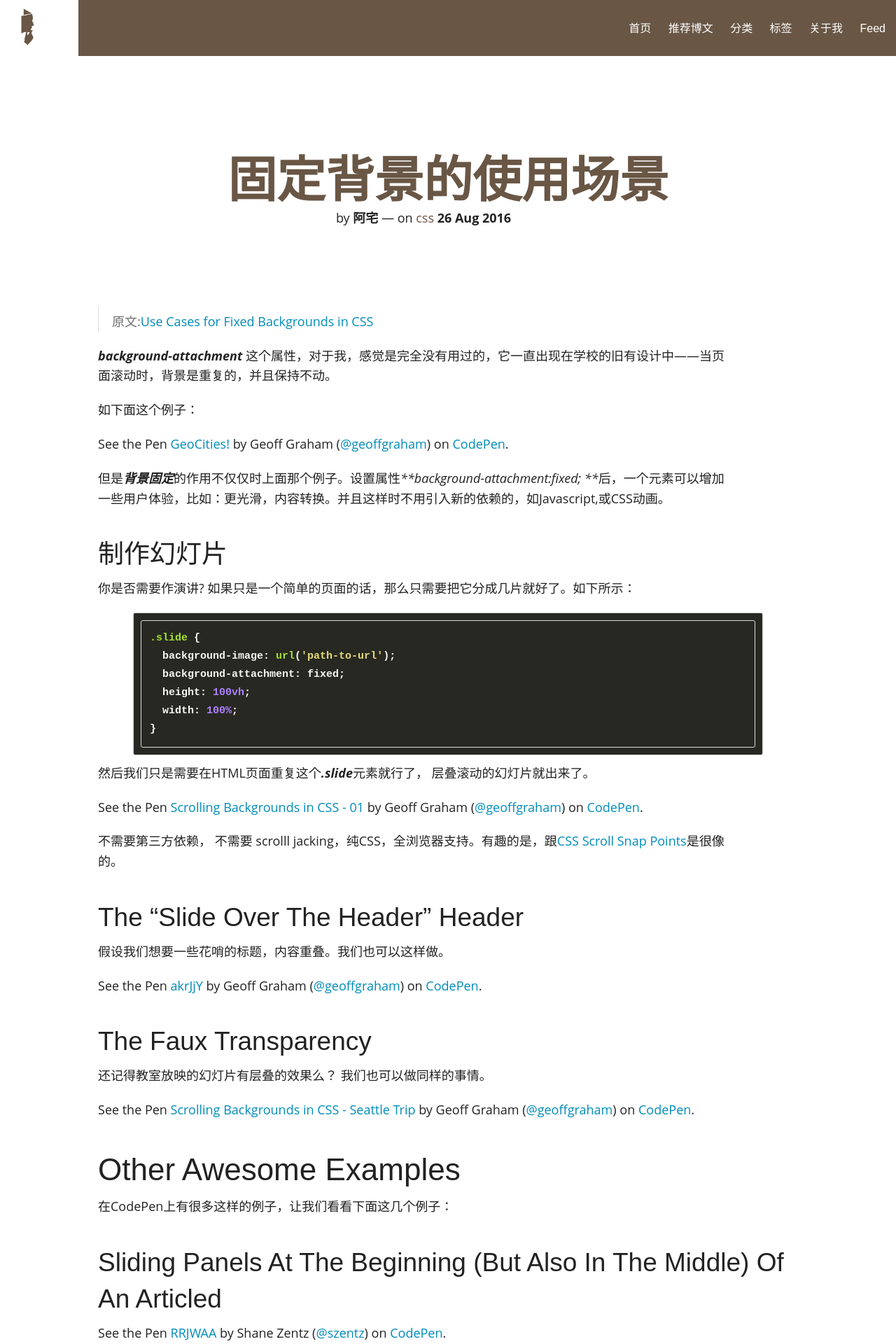
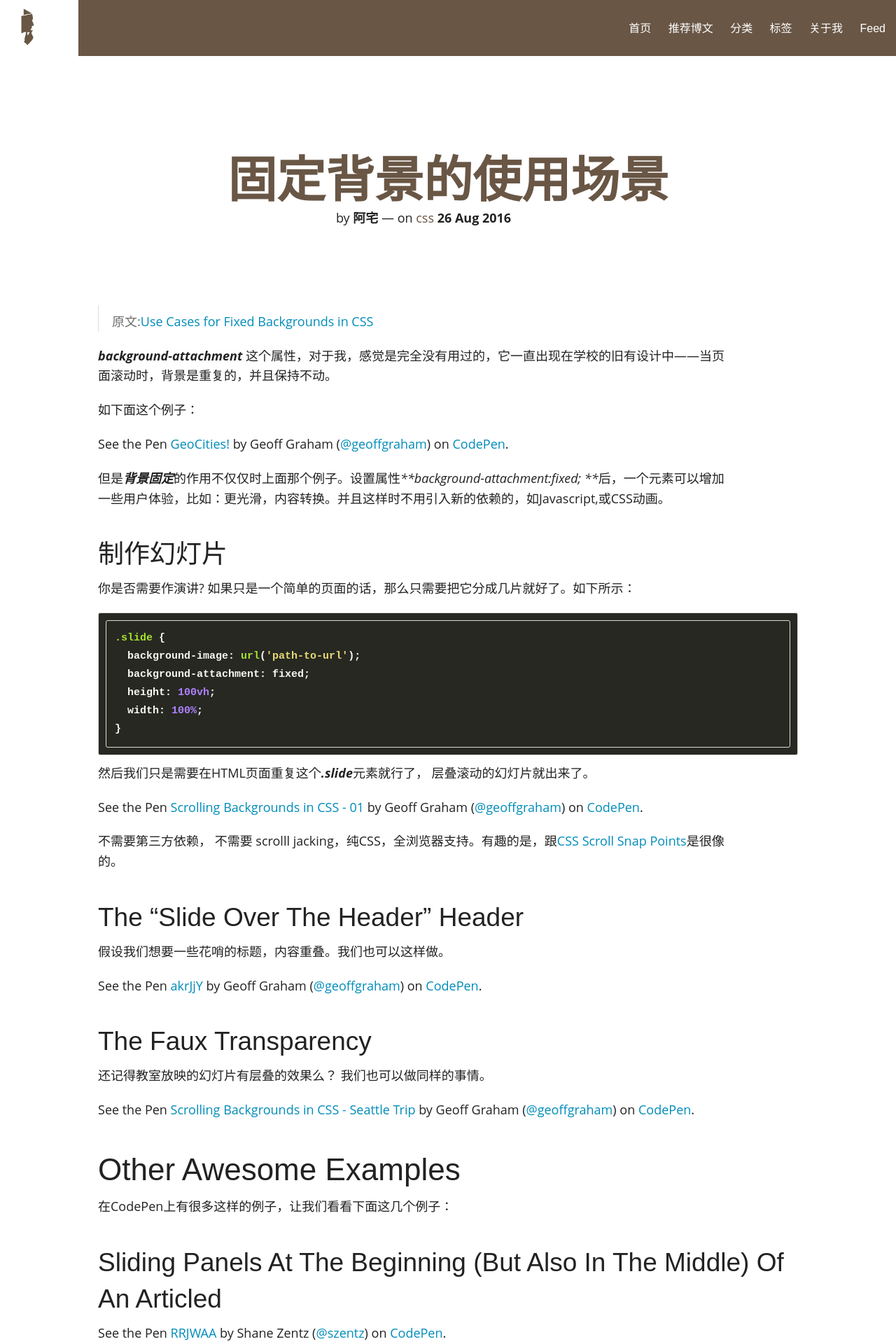
Before and after one commit to guocailee/guocailee.github.io, a Jekyll site: the page built from _posts/2016-08-26-Use-Cases-for-Fixed-Backgrounds-in-CSS.md, in a window 1280 px wide. Shown: the top 1920 px of the page at 70% size. Built offline with Jekyll 4.4.1, drawn with Linux system fonts in a browser that asks for light colours; nearby versions of some CDN libraries; comment, search, counter and statistics services are not loaded.

Commit message:
update highlight

```diff
--- a/assets/css/highlight.css
+++ b/assets/css/highlight.css
@@ -1,6 +1,5 @@
 .highlight {
   margin: 0 auto 0.9em auto;
-  max-width: 56.25rem;
   font-size: 12px;
   font-size: 0.75rem;
   padding: 10px;
```
